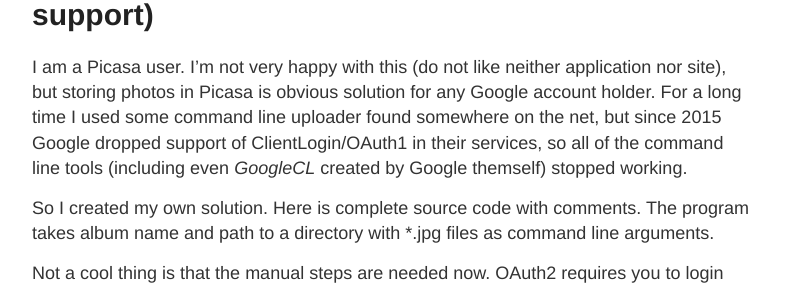
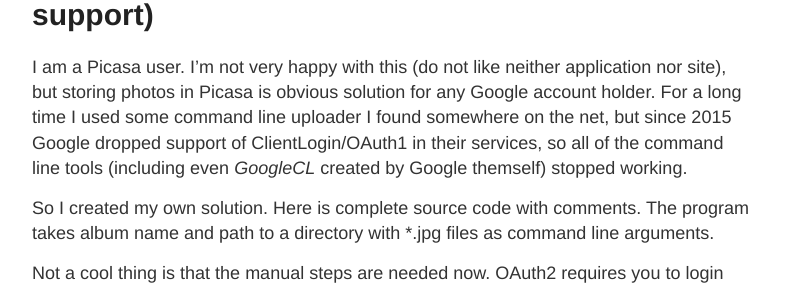
Before and after one commit to atsidaev/atsidaev.github.io, a Jekyll site: the page built from _posts/2015-2-2-Picasa-Command-Line-Uploader-OAuth2.md, in a window 1280 px wide and 900 px high. Shown: the part 223-513 px from the top of the window, without its empty margins (248-1034 px from the left). Built offline with Jekyll 4.4.1, drawn with Linux system fonts in a browser that asks for light colours; comment, search, counter and statistics services are not loaded.

```diff
--- a/_posts/2015-2-2-Picasa-Command-Line-Uploader-OAuth2.md
+++ b/_posts/2015-2-2-Picasa-Command-Line-Uploader-OAuth2.md
@@ -4,7 +4,7 @@ title: Picasa command line uploader (with OAuth2 support)
 ---
 
 I am a Picasa user. I'm not very happy with this (do not like neither application nor site),
-but storing photos in Picasa is obvious solution for any Google account holder. For a long time I used some command line uploader found somewhere on the net,
+but storing photos in Picasa is obvious solution for any Google account holder. For a long time I used some command line uploader I found somewhere on the net,
 but since 2015 Google dropped support of ClientLogin/OAuth1 in their services, so all of the command line tools
 (including even *GoogleCL* created by Google themself) stopped working.
 
```
